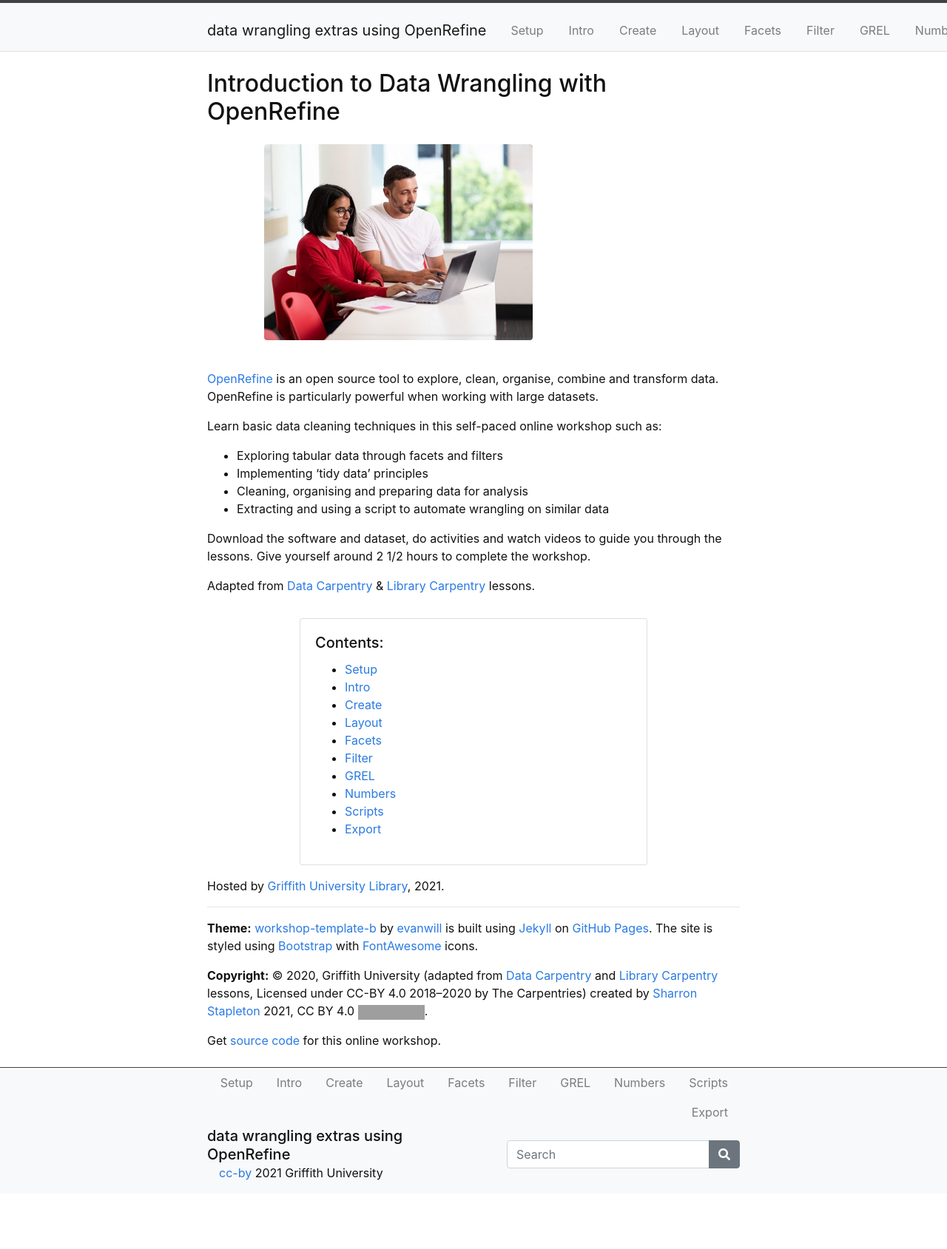
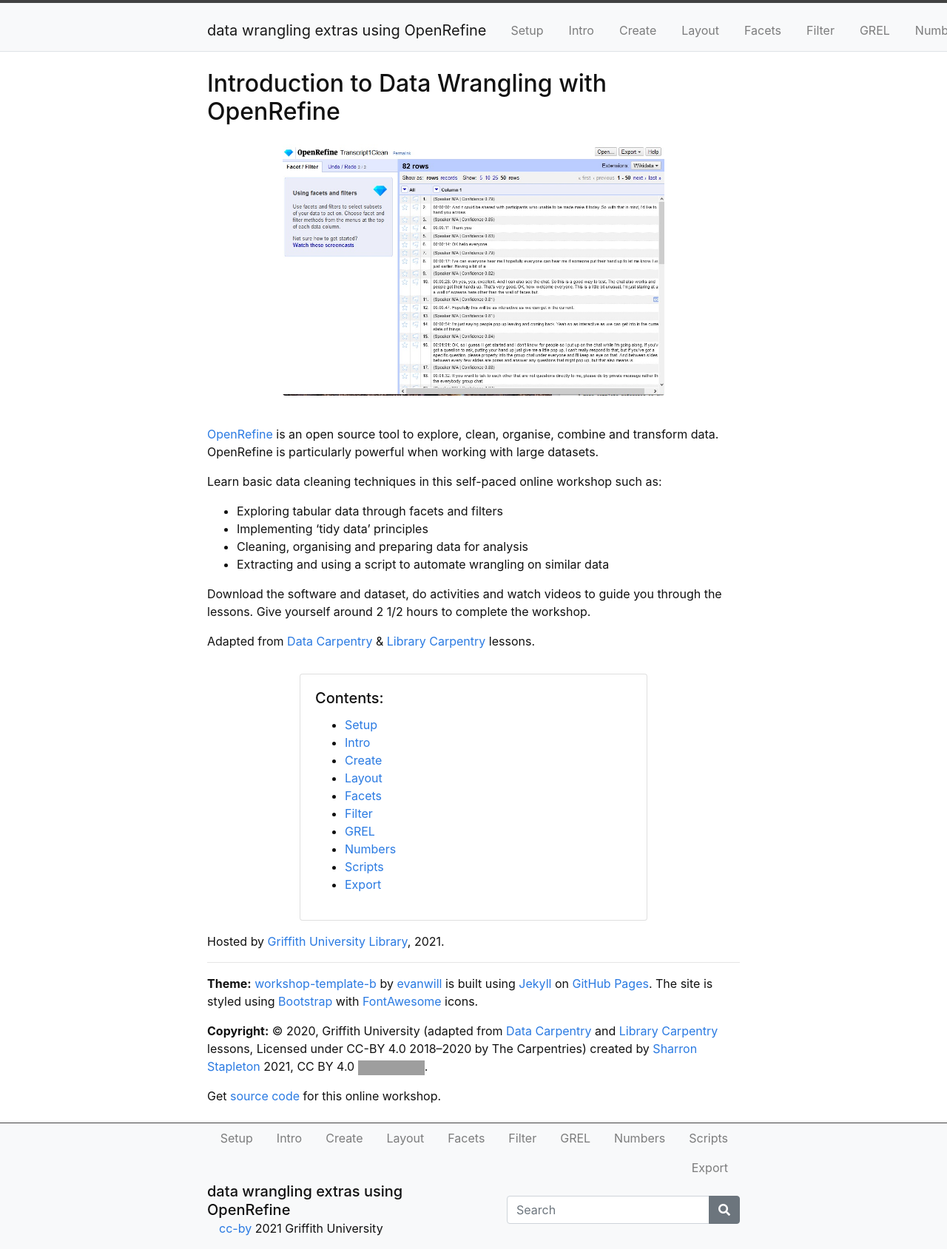
Before and after one commit to GriffithUniLibrary/OpenRefineExtras, a Jekyll site: the page built from index.md, in a window 1280 px wide. Shown: the whole page at 74% size. Built offline with Jekyll 4.4.1, drawn with Linux system fonts in a browser that asks for light colours; before the commit the page ends 1614 px from its top, so only the background shows below that; grey boxes are pictures that could not be loaded.

Commit message:
Update index.md

```diff
--- a/index.md
+++ b/index.md
@@ -5,7 +5,7 @@ layout: default
 
 ## Introduction to Data Wrangling with OpenRefine
 
-{% include figure.html img="GC_Campus_LM-3181.jpg" alt="intro image here" caption="" width="75%" %}
+{% include figure.html img="2021_OpenRefineScreenShot.jpg" alt="intro image here" caption="" width="75%" %}
 
 [OpenRefine](https://openrefine.org/)  is an open source tool to explore, clean, organise, combine and transform data. OpenRefine is particularly powerful when working with large datasets.
 
```
